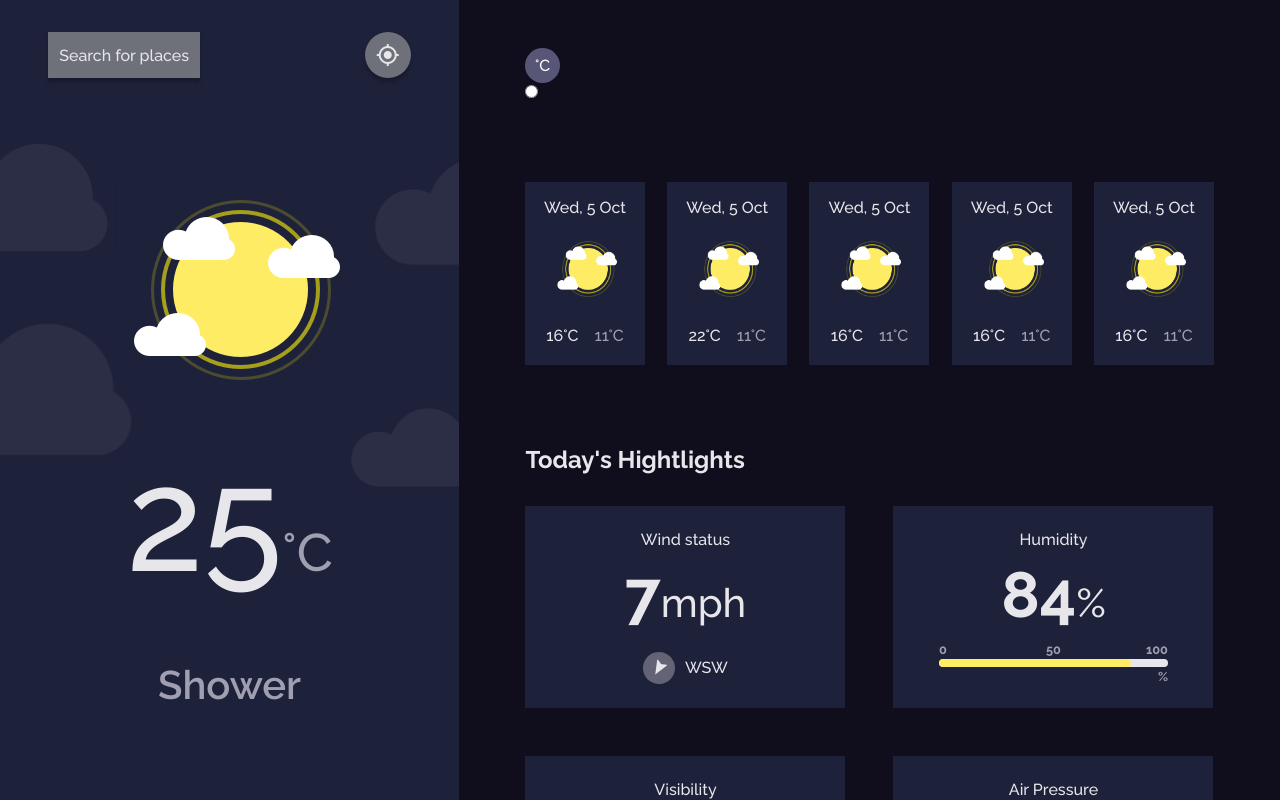
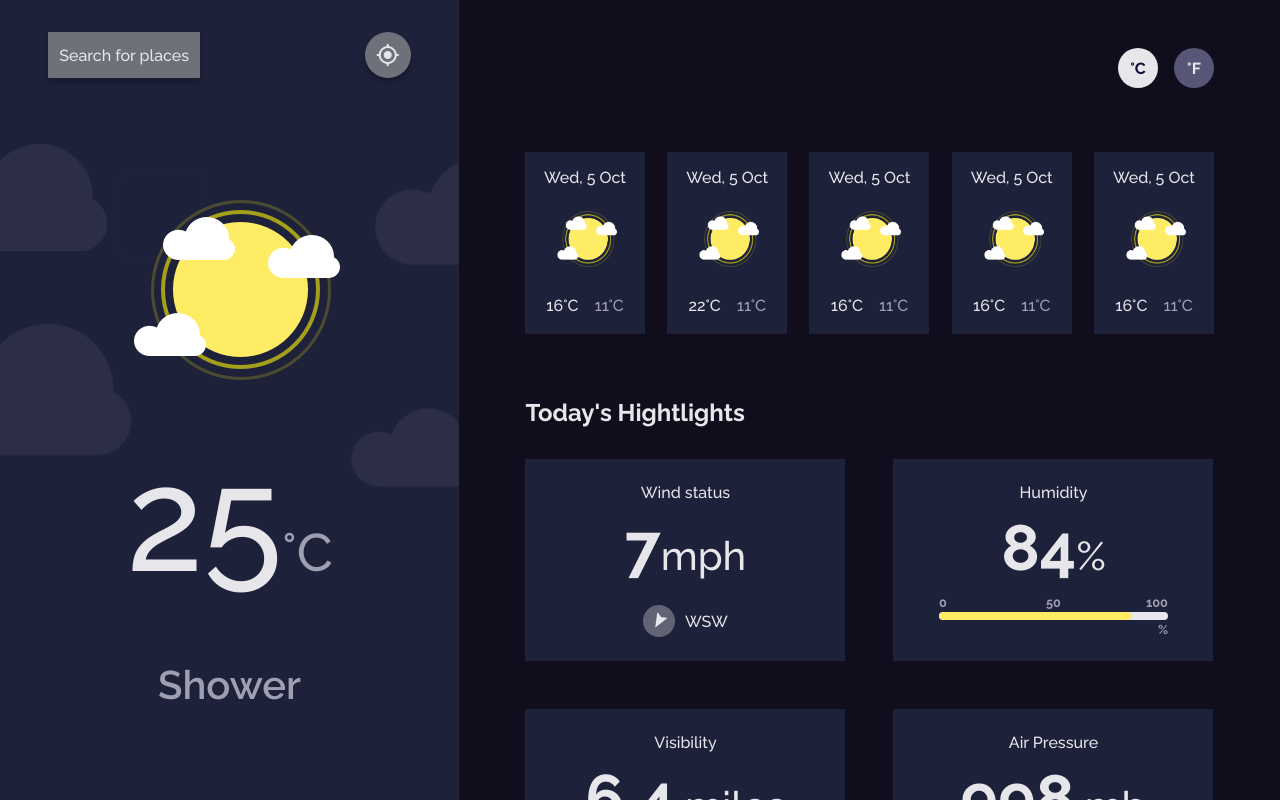
Before and after one commit to rali11/weather-app, a Vue app: page / in a window 1280 px wide. Built offline with nearby package versions, Linux system fonts and the light colour scheme.

Commit message:
se agrego radio-button para seleccionar C/F

```diff
--- a/src/components/BaseRadioButton.vue
+++ /dev/null
@@ -1,36 +0,0 @@
-<template>
-  <div>
-    <div
-      class="temperature"
-      data-measure="°C"
-    >
-      <input
-        type="radio"
-        name="temperature-radio"
-      >
-    </div>
-  </div>
-</template>
-
-<script>
-  export default {
-
-  }
-</script>
-
-<style scoped>
-  .temperature::before {
-    content: attr(data-measure);
-    display: inline-block;
-    border-radius: 100%;
-    width: 2.2rem;
-    height: 2.2rem;
-    padding:.7rem;
-    margin-right: .5rem;
-    background-color: #585676;
-    display: flex;
-    justify-content: center;
-    align-items: center;
-    color:white;
-  }
-</style>
--- /dev/null
+++ b/src/components/TemperatureMeasureRadioButton.vue
@@ -0,0 +1,67 @@
+<template>
+  <section class="temperature-measure">
+    <button
+      :class="['temperature-measure__radio-btn', celsiusCheck]"
+      @click="$emit('change', true)"
+    >
+      °C
+    </button>
+    <button
+      :class="['temperature-measure__radio-btn', farenheitCheck]"
+      @click="$emit('change', false)"
+    >
+      °F
+    </button>
+  </section>
+</template>
+
+<script>
+  export default {
+    model:{
+      prop:'checked',
+      event:'change',
+    },
+    props: {
+      checked:Boolean,
+    },
+    computed:{
+      celsiusCheck(){
+        return this.checked ? 'temperature-measure__radio-btn--checked' : '';
+      },
+      farenheitCheck(){
+        return !this.checked ? 'temperature-measure__radio-btn--checked' : '';
+      }
+    }
+  }
+</script>
+
+<style scoped>
+  .temperature-measure {
+    display: flex;
+    justify-content: end;
+    gap: 1rem;
+  }
+  .temperature-measure__radio-btn {
+    border-radius: 100%;
+    display: flex;
+    justify-content: center;
+    align-items: center;
+    height: 2.5rem;
+    width: 2.5rem;
+    border:0;
+    font-weight: 700;
+    font-size: 1rem;
+    color:#E7E7EB;
+    background-color: #585676;
+  }
+  .temperature-measure__radio-btn:hover {
+    background-color: #3b394d;
+  }
+  .temperature-measure__radio-btn--checked {
+    color:#110E3C;
+    background-color:#E7E7EB;
+  }
+  .temperature-measure__radio-btn--checked:hover {
+    background-color:#a5a2c9;
+  }
+</style>
--- a/src/components/TheMain.vue
+++ b/src/components/TheMain.vue
@@ -1,8 +1,8 @@
 <template>
   <main class="main">
     <div class="main__container">
-      <base-radio-button />
-      <my-list-card-forecast />
+      <temperature-measure-radio-button v-model="celsiusMeasure" />
+      <the-forecast-list />
       <the-hightlights-list />
       <footer class="main__footer">
         created by
@@ -20,16 +20,21 @@
 </template>
 
 <script>
-import BaseRadioButton from './BaseRadioButton.vue';
-import MyListCardForecast from './TheForecastList.vue';
+import TemperatureMeasureRadioButton from './TemperatureMeasureRadioButton.vue';
+import TheForecastList from './TheForecastList.vue';
 import TheHightlightsList from './TheHightlightsList.vue';
 
   export default {
     components: {
-      MyListCardForecast,
+      TheForecastList,
       TheHightlightsList,
-      BaseRadioButton,
+      TemperatureMeasureRadioButton,
     },
+    data(){
+      return {
+        celsiusMeasure:true,
+      }
+    }
   }
 </script>
 
@@ -48,7 +53,7 @@ import TheHightlightsList from './TheHightlightsList.vue';
     display: flex;
     height: 100%;
     flex-direction: column;
-    gap:5rem;
+    gap:4rem;
   }
   .main__footer {
     text-align: center;
@@ -56,7 +61,7 @@ import TheHightlightsList from './TheHightlightsList.vue';
   }
   .main__link-footer,
   .main__link-footer:visited,
-  .main__link-footer:active{
+  .main__link-footer:active {
     color:#A09FB1;
     font-weight: 700;
   }
```
